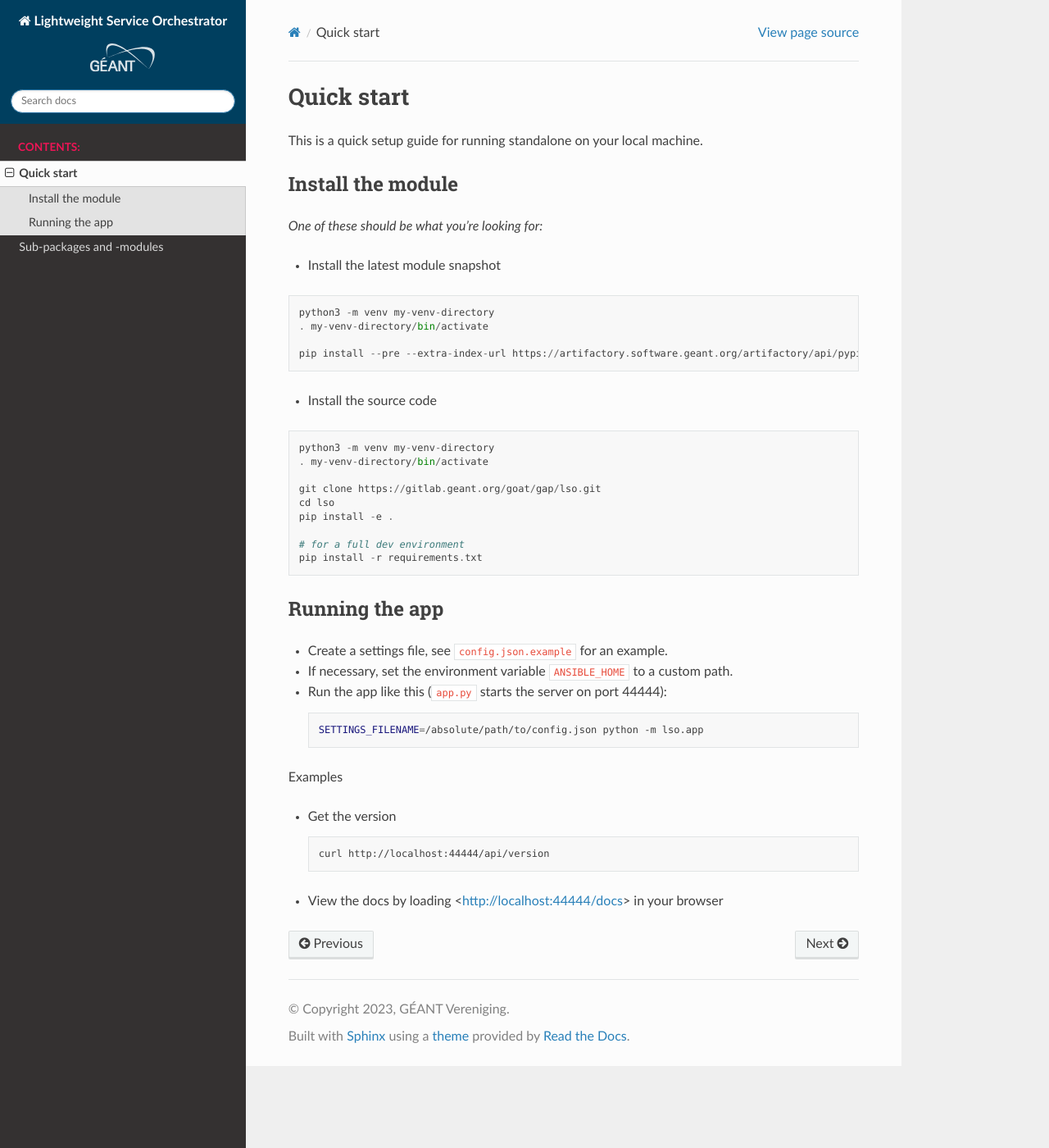
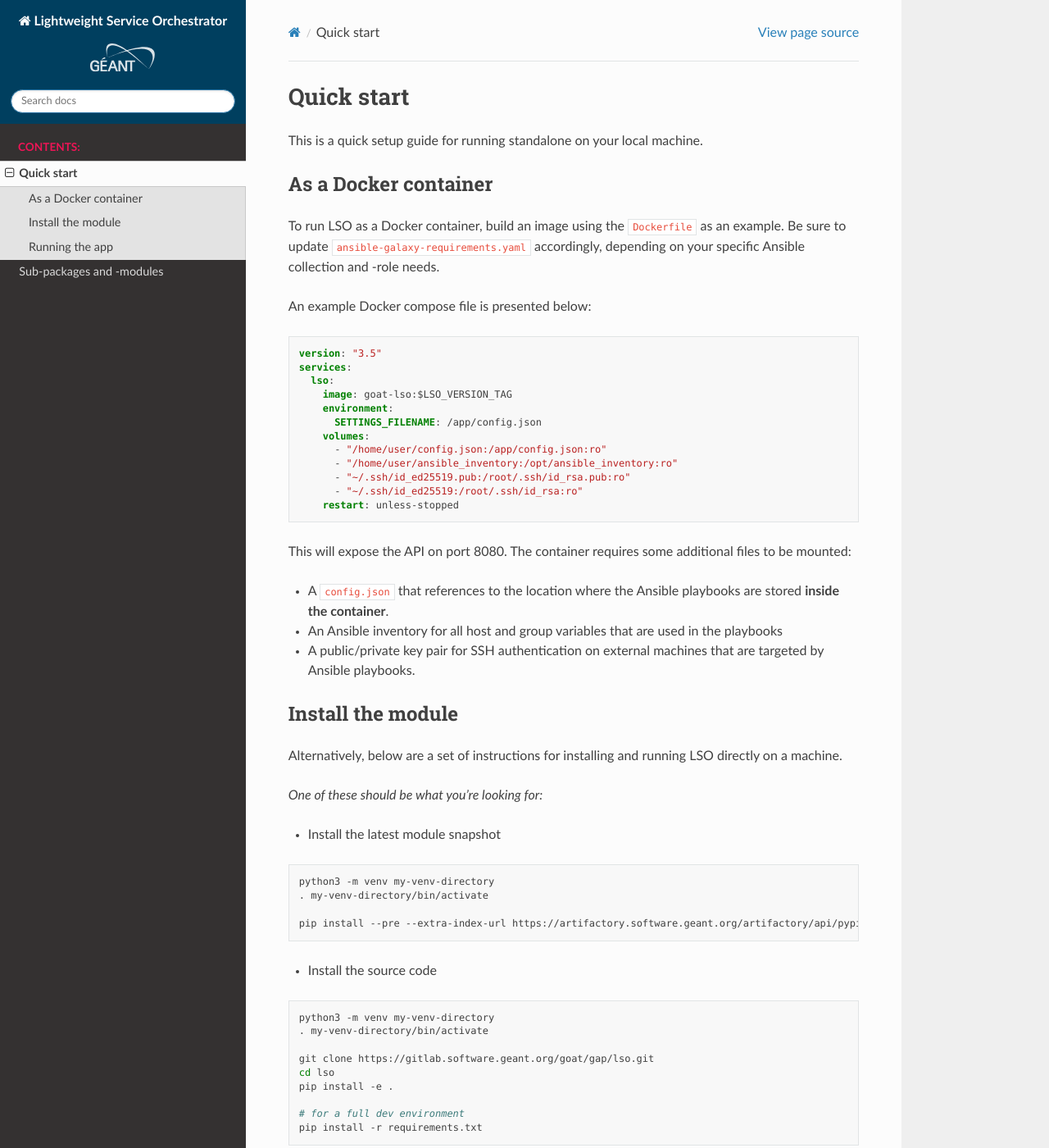
Before and after one commit to workfloworchestrator/lso, a Sphinx documentation site: the page built from docs/source/quickstart.rst, in a window 1280 px wide and 1400 px high. Shown: the whole window at 82% size. Built offline with Sphinx 7.4.7 and the Read the Docs theme 2.0.0, drawn with Linux system fonts in a browser that asks for light colours; pages that are not in the unit, such as notebooks, are missing from menus; some of the changed text lies outside the part shown.

Commit message:
update documentation

```diff
--- a/docs/source/module/routes/index.rst
+++ b/docs/source/module/routes/index.rst
@@ -13,5 +13,4 @@ Submodules
    :titlesonly:
 
    default
-   ip_trunk
-   router
+   playbook
--- a/docs/source/module/routes/router.rst
+++ /dev/null
@@ -1,6 +0,0 @@
-``lso.routes.router``
-======================
-
-.. automodule:: lso.routes.router
-   :members:
-   :show-inheritance:
--- a/docs/source/quickstart.rst
+++ b/docs/source/quickstart.rst
@@ -3,14 +3,44 @@ Quick start
 
 This is a quick setup guide for running standalone on your local machine.
 
+As a Docker container
+---------------------
+To run LSO as a Docker container, build an image using the ``Dockerfile`` as an example. Be sure to update
+``ansible-galaxy-requirements.yaml`` accordingly, depending on your specific Ansible collection and -role needs.
+
+An example Docker compose file is presented below:
+
+.. code-block:: yaml
+
+   version: "3.5"
+   services:
+     lso:
+       image: goat-lso:$LSO_VERSION_TAG
+       environment:
+         SETTINGS_FILENAME: /app/config.json
+       volumes:
+         - "/home/user/config.json:/app/config.json:ro"
+         - "/home/user/ansible_inventory:/opt/ansible_inventory:ro"
+         - "~/.ssh/id_ed25519.pub:/root/.ssh/id_rsa.pub:ro"
+         - "~/.ssh/id_ed25519:/root/.ssh/id_rsa:ro"
+       restart: unless-stopped
+
+This will expose the API on port 8080. The container requires some additional files to be mounted:
+
+* A ``config.json`` that references to the location where the Ansible playbooks are stored **inside the container**.
+* An Ansible inventory for all host and group variables that are used in the playbooks
+* A public/private key pair for SSH authentication on external machines that are targeted by Ansible playbooks.
+
 Install the module
 ------------------
+
+Alternatively, below are a set of instructions for installing and running LSO directly on a machine.
 
 *One of these should be what you're looking for:*
 
 * Install the latest module snapshot
 
-.. code-block::
+.. code-block:: bash
 
     python3 -m venv my-venv-directory
     . my-venv-directory/bin/activate
@@ -19,12 +49,12 @@ Install the module
 
 * Install the source code
 
-.. code-block::
+.. code-block:: bash
 
     python3 -m venv my-venv-directory
     . my-venv-directory/bin/activate
 
-    git clone https://gitlab.geant.org/goat/gap/lso.git
+    git clone https://gitlab.software.geant.org/goat/gap/lso.git
     cd lso
     pip install -e .
 
@@ -50,4 +80,4 @@ Examples
 
      curl http://localhost:44444/api/version
 
-* View the docs by loading <http://localhost:44444/docs> in your browser
+* View the docs by loading http://localhost:44444/docs in your browser
```
Also changed, not shown: docs/source/module/routes/playbook.rst (renamed from docs/source/module/playbook.rst, +3 -4 lines), 2 other files.
